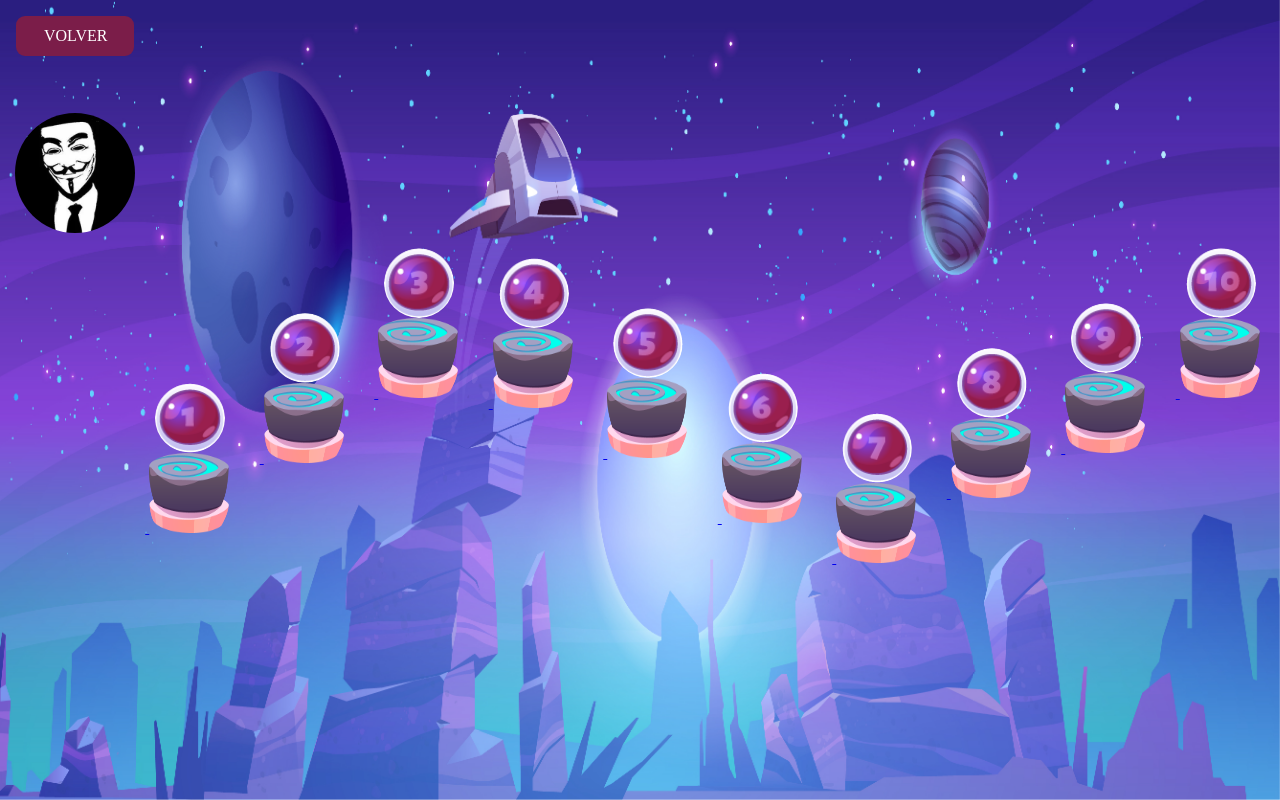
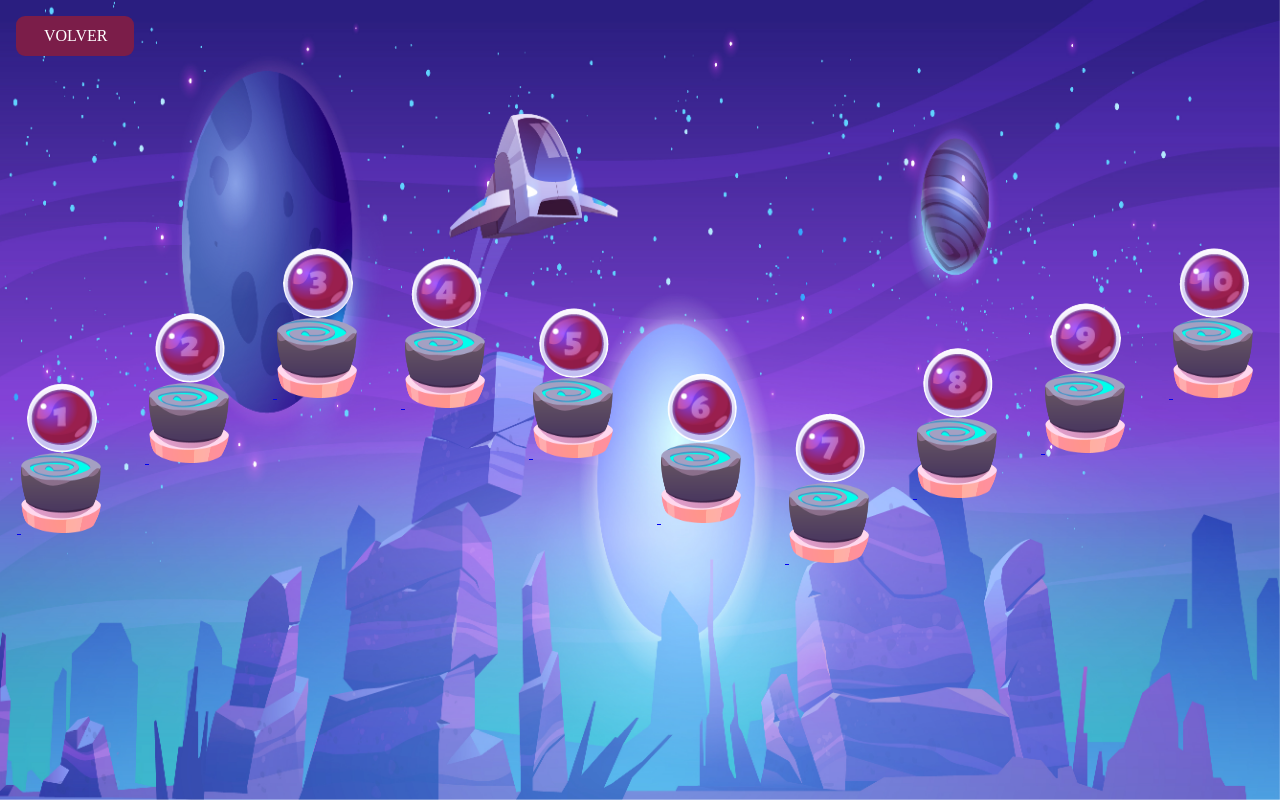
Before and after one commit to MartinCantillo/Juego-Pep, a Flask app: page /jugando in a window 1280 px wide. Run offline with Flask 3, Linux system fonts and the light colour scheme.

Commit message:
avatar parte final

```diff
--- a/config/static/css/jugando.css
+++ b/config/static/css/jugando.css
@@ -608,13 +608,3 @@ h4{
     pointer-events: auto;
     opacity: 1;
 }
-
-.imgBas{
-
-    height: 120px;
-    width: 120px;
-    margin-bottom: 450px;
-    margin-left: 15px;
-    border-radius: 50%;
-
-}
--- a/config/static/css/menuPrincipal.css
+++ b/config/static/css/menuPrincipal.css
@@ -16,8 +16,8 @@ body{
 }
 
 .imgAvatar{
-    height: 70px;
-    width: 70px;
+    height: 150px;
+    width: 150px;
     border-radius: 50%;
     position: absolute;
     margin-top: 12px;
--- a/config/templates/jugando.html
+++ b/config/templates/jugando.html
@@ -13,19 +13,7 @@
         <span>Volver</span><i></i>
     </a>
     <div class="padre">
-        <a href="/avatar">
-            <img id="mainAvatar" src="/static/img/avatar/avatar1.jpg" alt="" class="imgBas">
-            <script>
-                // Verifica si hay un avatar seleccionado guardado en el almacenamiento local
-                var savedAvatar = localStorage.getItem('selectedAvatar');
 
-                if (savedAvatar) {
-                    // Si hay un avatar seleccionado guardado, muestra ese avatar en la página
-                    var mainAvatar = document.getElementById('mainAvatar');
-                    mainAvatar.src = savedAvatar;
-                }
-            </script>
-        </a>
         <div class="item1">
             <a href="#" id="btn_open1">
                 <img src="/static/img/JugandoImg/Lost/nivel1Lost.png" class="imgEsfera" id="imgChange1" alt="boton 1">
```
Also changed, not shown: config/templates/menuPrincipal.html (+13 -1 lines).
